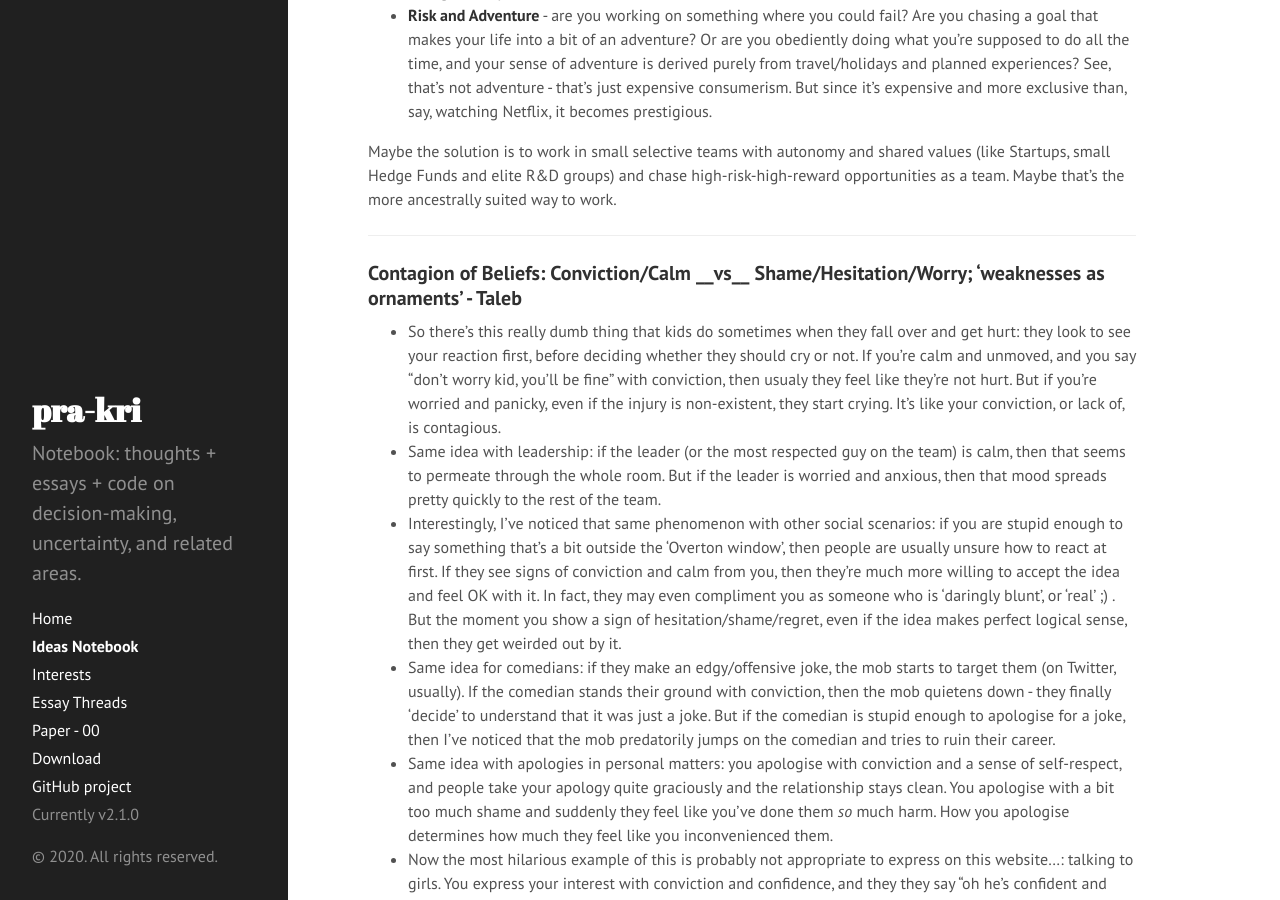
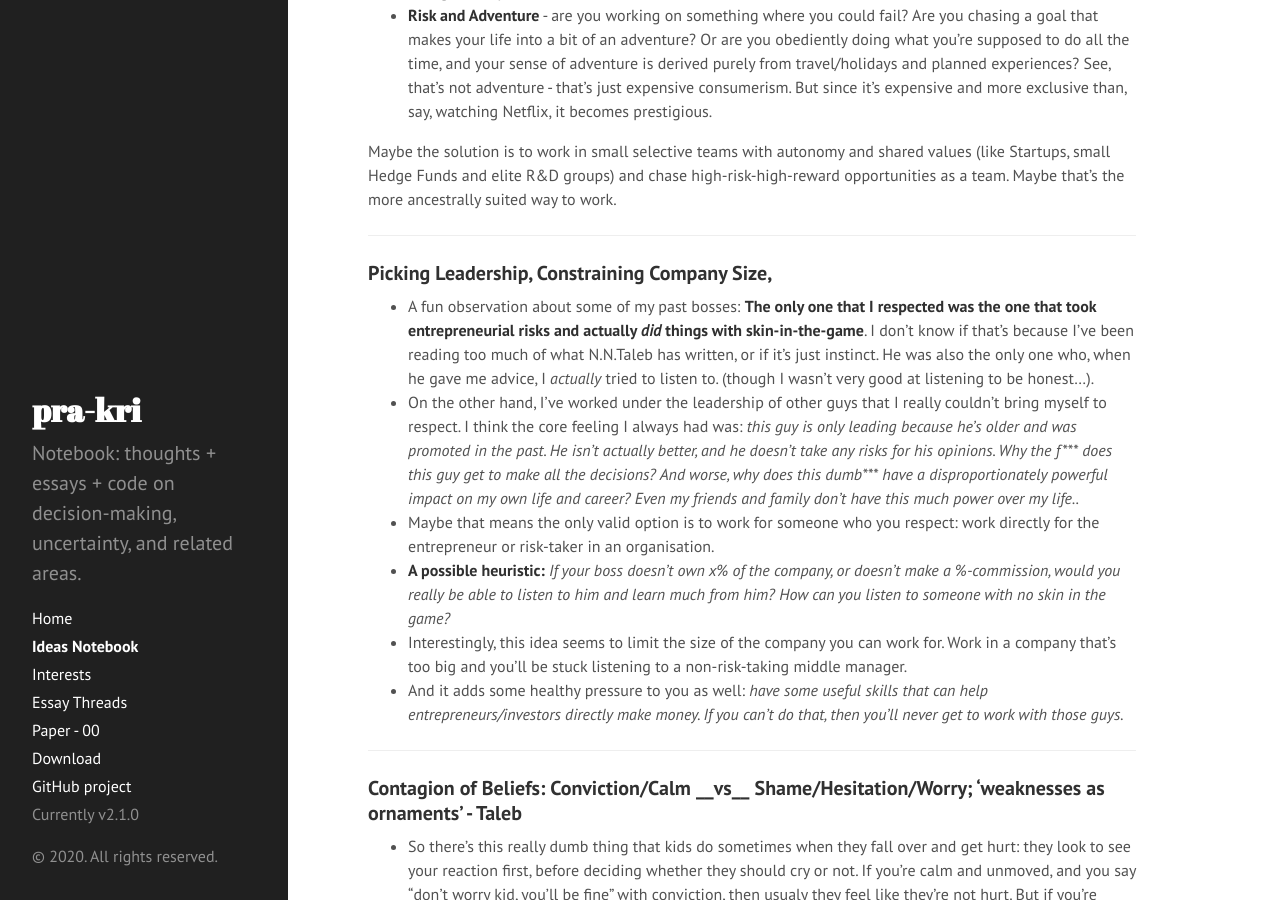
Before and after one commit to pra-kri/pra-kri.github.io, a Jekyll site: the page built from IdeasNotebook.md, in a window 1280 px wide and 900 px high, scrolled down 792 px. Built offline with Jekyll 4.4.1, drawn with Linux system fonts in a browser that asks for light colours.

Commit message:
Update IdeasNotebook.md

```diff
--- a/IdeasNotebook.md
+++ b/IdeasNotebook.md
@@ -21,6 +21,17 @@ There are a few 'ancestral' emotions that, historically, our ancestors have alwa
 * **Risk and Adventure** - are you working on something where you could fail? Are you chasing a goal that makes your life into a bit of an adventure? Or are you obediently doing what you're supposed to do all the time, and your sense of adventure is derived purely from travel/holidays and planned experiences? See, that's not adventure - that's just expensive consumerism. But since it's expensive and more exclusive than, say, watching Netflix, it becomes prestigious.
 
 Maybe the solution is to work in small selective teams with autonomy and shared values (like Startups, small Hedge Funds and elite R&D groups) and chase high-risk-high-reward opportunities as a team. Maybe that's the more ancestrally suited way to work.
+
+---
+
+### Picking Leadership, Constraining Company Size,
+
+* A fun observation about some of my past bosses: **The only one that I respected was the one that took entrepreneurial risks and actually *did* things with skin-in-the-game**. I don't know if that's because I've been reading too much of what N.N.Taleb has written, or if it's just instinct. He was also the only one who, when he gave me advice, I *actually* tried to listen to. (though I wasn't very good at listening to be honest...).
+* On the other hand, I've worked under the leadership of other guys that I really couldn't bring myself to respect. I think the core feeling I always had was: *this guy is only leading because he's older and was promoted in the past. He isn't actually better, and he doesn't take any risks for his opinions. Why the f\*\*\* does this guy get to make all the decisions? And worse, why does this dumb\*\*\* have a disproportionately powerful impact on my own life and career? Even my friends and family don't have this much power over my life.*.
+* Maybe that means the only valid option is to work for someone who you respect: work directly for the entrepreneur or risk-taker in an organisation.
+* **A possible heuristic:** *If your boss doesn't own x% of the company, or doesn't make a %-commission, would you really be able to listen to him and learn much from him? How can you listen to someone with no skin in the game?*
+* Interestingly, this idea seems to limit the size of the company you can work for. Work in a company that's too big and you'll be stuck listening to a non-risk-taking middle manager.
+* And it adds some healthy pressure to you as well: *have some useful skills that can help entrepreneurs/investors directly make money. If you can't do that, then you'll never get to work with those guys.*
 
 ---
 
```
